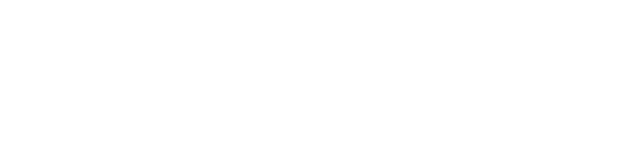
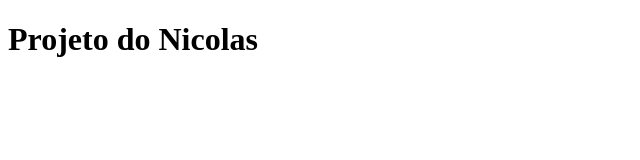
Before and after one commit to nicolasapb/curso-git-alura, a plain HTML site: page index.html in a window 1280 px wide. Shown: the whole page, without its empty margins (0-640 px from the left). Drawn offline with Linux system fonts and the light colour scheme.

Commit message:
titulo adicionado

```diff
--- a/index.html
+++ b/index.html
@@ -3,5 +3,6 @@
     <head>
     </head>
     <body>
+        <h1>Projeto do Nicolas</h1>
     </body>
 </html>
```
